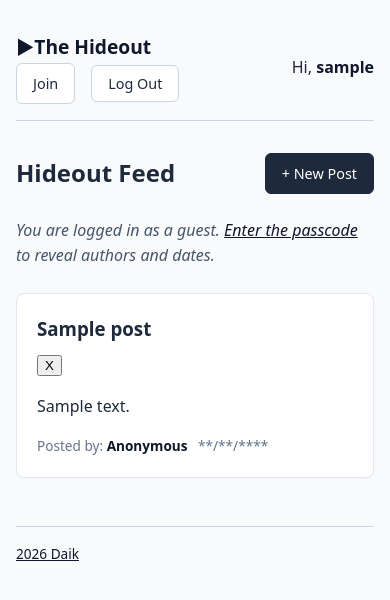
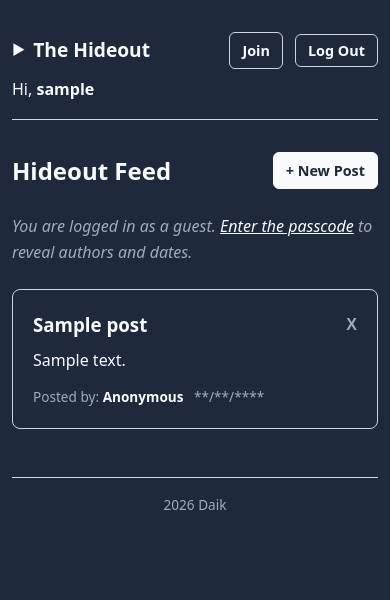
Before and after one commit to Daik102/members-only, a Node server app: template views/index.ejs in a window 390 px wide. Shown: the top 600 px of the page. Run offline with Node 20, Linux system fonts and the light colour scheme; the visitor is signed in with stand-in values (Sample User, id 1); the template is opened without the code that fills it: most values are stand-ins (such as "Sample title", 1, 10 or a date in 2020); some libraries are stand-ins or nearby versions.

Commit message:
Update to dark mode and implement responsive design

```diff
--- a/public/styles.css
+++ b/public/styles.css
@@ -1,22 +1,37 @@
-/* --- Base & Layout --- */
 *,
 *::before,
 *::after {
+  margin: 0;
+  padding: 0;
   box-sizing: border-box;
 }
 
+:root {
+  --bg: #1e293b;
+  --white-bg: #f8fafc;
+  --gray-bg: #738299;
+  --border: #cbd5e1;
+  --font: #f8fafc;
+  --dark-font: #1e293b;
+  --gray-font: #a0acbe;
+  --focus: #738299;
+  --btn-hover: #334155;
+  --btn-primary-hover: #d6dee9;
+  --backdrop: rgba(15, 23, 42, 0.5);
+}
+
 body {
-  font-family: system-ui, -apple-system, BlinkMacSystemFont, 'Segoe UI', Roboto, sans-serif;
-  max-width: 720px;
+  font-family: system-ui, -apple-system, BlinkMacSystemFont, 'Segoe UI', sans-serif;
+  max-width: 45rem;
   margin: 2rem auto;
-  padding: 0 1rem;
+  padding: 0 0.75rem;
   line-height: 1.6;
-  color: #1e293b;
-  background-color: #f8fafc;
+  color: var(--font);
+  background-color: var(--bg);
 }
 
 a {
-  color: #0f172a;
+  color: var(--font);
 }
 
 /* --- Typography Helpers --- */
@@ -24,60 +39,75 @@ a {
 .author-name,
 .modal-highlight {
   font-weight: 600;
-  color: #0f172a;
+  color: var(--font);
 }
 
 .guest-notice {
+  margin-bottom: 1.5rem;
   font-style: italic;
-  color: #475569;
-  margin-bottom: 1.5rem;
+  color: var(--gray-font);
 }
 
 /* --- Navigation (header.ejs) --- */
 .navbar {
+  margin-bottom: 2rem;
+  padding-bottom: 1rem;
+  border-bottom: 1px solid var(--border);
+}
+
+.nav-links-container {
   display: flex;
   justify-content: space-between;
   align-items: center;
-  border-bottom: 1px solid #cbd5e1;
-  padding-bottom: 1rem;
-  margin-bottom: 2rem;
+  margin-bottom: 0.5rem;
 }
 
 .brand {
+  display: flex;
+  align-items: center;
   font-size: 1.2rem;
-  font-weight: 700;
+  font-weight: 600;
   text-decoration: none;
+}
+
+.logo {
+  margin-right: 0.5rem;
+  font-size: 0.875rem;
 }
 
 .nav-links {
   display: flex;
   align-items: center;
-  gap: 1rem;
+  gap: 0.75rem;
 }
 
 .badge {
-  background-color: #1e293b;
-  color: #ffffff;
+  margin-left: 0.25rem;
+  padding: 0.15rem 0.45rem;
   font-size: 0.72rem;
   font-weight: 600;
-  padding: 0.15rem 0.45rem;
   border-radius: 4px;
   vertical-align: middle;
 }
 
+.badge-admin {
+  color: var(--font);
+}
+
+.badge-member {
+  color: var(--font);
+  background-color: var(--gray-bg);
+}
+
+.badge-guest {
+  color: var(--dark-font);
+  background-color: var(--white-bg);
+}
+
 /* --- Alerts & Errors --- */
 .alert {
-  background-color: #fee2e2;
-  color: #991b1b;
-  border: 1px solid #fca5a5;
-  padding: 0.75rem 1rem;
-  border-radius: 6px;
-  margin-bottom: 1.25rem;
-}
-
-.alert ul {
-  margin: 0;
-  padding-left: 1.25rem;
+  margin-bottom: 0.75rem;
+  padding: 0.5rem 1rem;
 }
 
 /* --- Feed Header & Cards (index.ejs & error.ejs) --- */
@@ -88,38 +118,29 @@ a {
   margin-bottom: 1.5rem;
 }
 
-.feed-header h2 {
-  margin: 0;
+.card {
+  margin-bottom: 1rem;
+  padding: 1.25rem;
+  color: var(--font);
+  border: 1px solid var(--border);
+  border-radius: 8px;
 }
 
-.card {
-  background-color: #ffffff;
-  border: 1px solid #e2e8f0;
-  border-radius: 8px;
-  padding: 1.25rem;
-  margin-bottom: 1rem;
-  box-shadow: 0 1px 2px rgba(0, 0, 0, 0.04);
-}
-
-.card h3 {
-  margin-top: 0;
+.card-title-row {
+  display: flex;
+  justify-content: space-between;
+  align-items: center;
   margin-bottom: 0.5rem;
 }
 
-.card-error {
-  border-color: #fca5a5;
+.meta {
+  margin-top: 0.75rem;
+  font-size: 0.85rem;
+  color: var(--gray-font);
 }
 
-.meta {
-  font-size: 0.85rem;
-  color: #64748b;
-  margin-top: 0.75rem;
-}
-
-.card-actions {
-  margin-top: 0.85rem;
-  display: flex;
-  gap: 0.5rem;
+.admin-meta {
+  margin-top: 0;
 }
 
 /* --- Forms --- */
@@ -138,76 +159,82 @@ input[type='password'],
 textarea {
   width: 100%;
   padding: 0.55rem 0.75rem;
-  border: 1px solid #cbd5e1;
-  border-radius: 6px;
   font-family: inherit;
   font-size: 1rem;
-  background-color: #ffffff;
-}
+  color: var(--font);
+  background-color: var(--bg);
+  border: 1px solid var(--border);
+  border-radius: 6px;
+  resize: none;
 
-input:focus,
-textarea:focus {
-  outline: 2px solid #334155;
-  outline-offset: -1px;
+  &:focus {
+    outline: 2px solid var(--focus);
+    outline-offset: -1px;
+  }
 }
 
 .form-actions {
   display: flex;
   justify-content: center;
-  align-items: center;
-  gap: 1rem;
-  margin-top: 1.25rem;
+  margin-top: 1.5rem;
 }
 
-.inline-form {
-  display: inline;
-  margin: 0;
+.passcode-container {
+  margin-top: 2.5rem;
+  text-align: center;
+  color: var(--gray-font);
+}
+
+.link-container {
+  margin-top: 0.75rem;
 }
 
 /* --- Buttons --- */
 .btn {
   display: inline-block;
-  padding: 0.5rem 1rem;
+  padding: 0.375rem 0.75rem;
   font-size: 0.9rem;
-  font-weight: 500;
+  font-weight: 600;
   font-family: inherit;
+  color: var(--font);
+  background-color: var(--bg);
+  text-decoration: none;
   border-radius: 6px;
-  border: 1px solid #cbd5e1;
-  background-color: #ffffff;
-  color: #1e293b;
-  text-decoration: none;
+  border: 1px solid var(--border);
   cursor: pointer;
-}
 
-.btn:hover {
-  background-color: #f1f5f9;
+  &:hover {
+    background-color: var(--btn-hover);
+  }
 }
 
 .btn-primary {
-  background-color: #1e293b;
-  color: #ffffff;
-  border-color: #1e293b;
+  color: var(--dark-font);
+  background-color: var(--white-bg);
+  border-color: var(--white-bg);
+
+  &:hover {
+    background-color: var(--btn-primary-hover);
+  }
 }
 
-.btn-primary:hover {
-  background-color: #334155;
-}
+.btn-delete {
+  font-weight: 600;
+  font-size: 1rem;
+  border: none;
+  color: var(--gray-font);
+  background-color: var(--card-bg);
+  cursor: pointer;
 
-.btn-danger {
-  background-color: #dc2626;
-  color: #ffffff;
-  border-color: #dc2626;
-}
-
-.btn-danger:hover {
-  background-color: #b91c1c;
+  &:hover {
+    color: var(--font);
+  }
 }
 
 /* --- Admin Dashboard Table (admin.ejs) --- */
 .table-wrapper {
   overflow-x: auto;
-  background-color: #ffffff;
-  border: 1px solid #e2e8f0;
+  border: 1px solid var(--border);
   border-radius: 8px;
 }
 
@@ -221,13 +248,11 @@ textarea:focus {
 .admin-table th,
 .admin-table td {
   padding: 0.75rem 1rem;
-  border-bottom: 1px solid #e2e8f0;
+  border-bottom: 1px solid var(--border);
 }
 
 .admin-table th {
-  background-color: #f8fafc;
   font-weight: 600;
-  color: #475569;
 }
 
 .admin-table tr:last-child td {
@@ -245,41 +270,60 @@ textarea:focus {
   font-size: 0.8rem;
 }
 
-.badge-muted {
-  background-color: #94a3b8;
-}
-
 /* --- Delete Confirmation Modal (footer.ejs) --- */
 .modal {
-  border: 1px solid #cbd5e1;
+  margin: auto;
+  padding: 1.5rem;
+  max-width: 26.25rem;
+  width: 90%;
+  color: var(--font);
+  background-color: var(--bg);
+  border: 1px solid var(--border);
   border-radius: 8px;
-  padding: 1.5rem;
-  max-width: 420px;
-  width: 90%;
-  box-shadow: 0 10px 25px rgba(0, 0, 0, 0.15);
 }
 
 .modal::backdrop {
-  background-color: rgba(15, 23, 42, 0.5);
+  background-color: var(--backdrop);
 }
 
 .modal h3 {
-  margin-top: 0;
+  text-align: center;
+}
+
+.modal p {
+  margin-top: 0.5rem;
   text-align: center;
 }
 
 .modal-actions {
   display: flex;
   justify-content: center;
-  gap: 1rem;
+  gap: 1.25rem;
   margin-top: 1.5rem;
 }
 
 /* --- Footer --- */
 .site-footer {
+  display: flex;
+  justify-content: center;
   margin-top: 3rem;
-  border-top: 1px solid #cbd5e1;
   padding-top: 1rem;
+  border-top: 1px solid var(--border);
+}
+
+.site-footer a {
   font-size: 0.85rem;
-  color: #64748b;
+  color: var(--gray-font);
+  text-decoration: none;
+
+  &:hover {
+    color: var(--font);
+  }
 }
+
+/* Small Smartphones */
+@media screen and (max-width: 24.25em) {
+  html {
+    font-size: 87.5%;
+  }
+}
```
